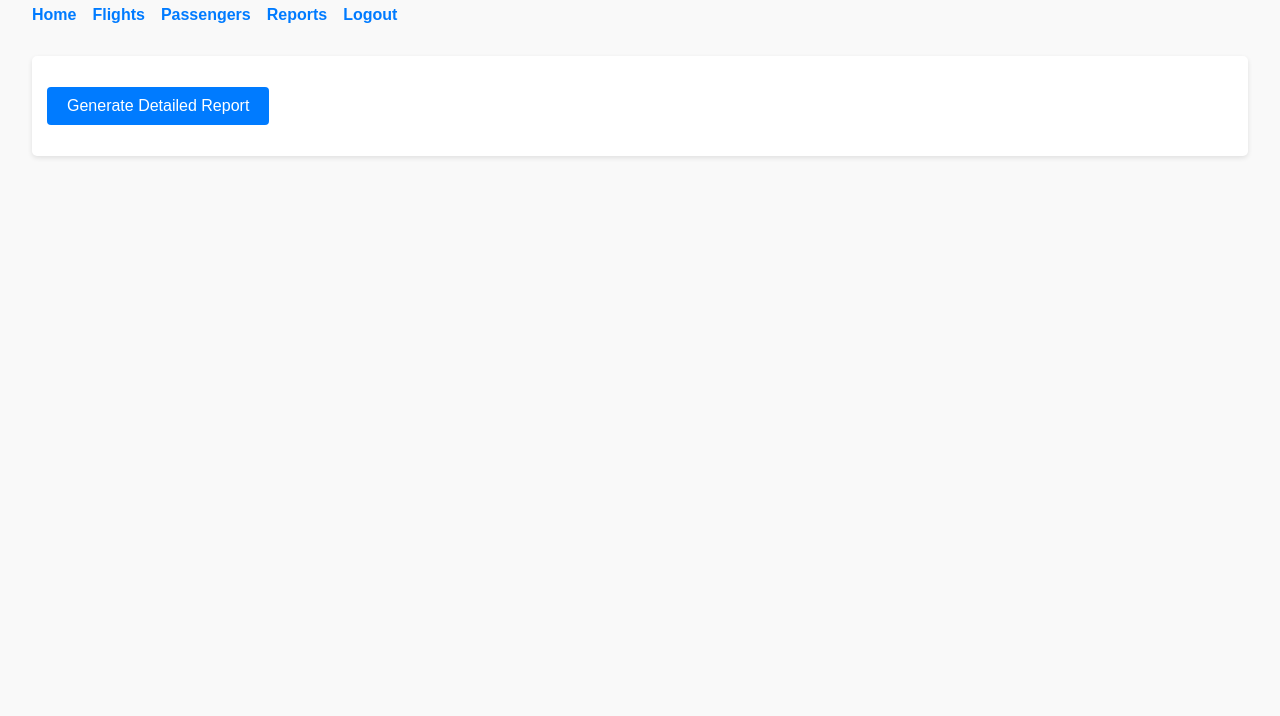
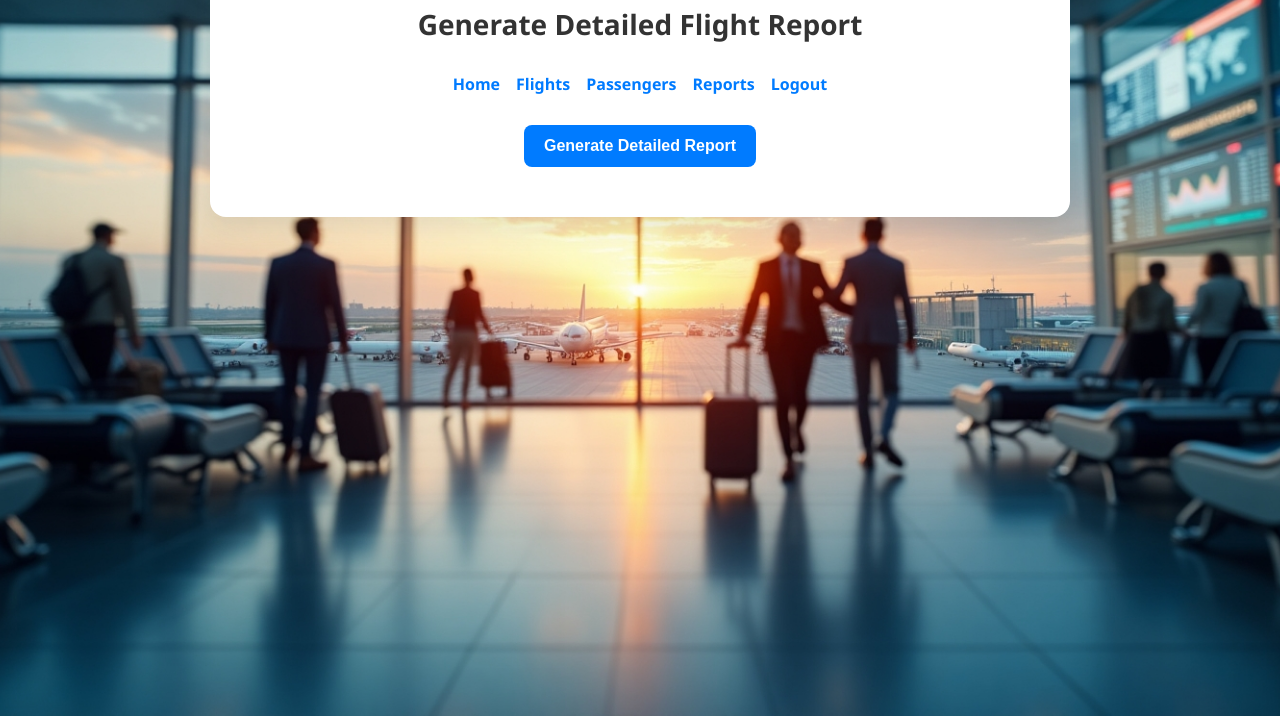
Before and after one commit to Shaldonbarnes10/Xenos_Airport_Operations, a website: page public/report.html in a window 1280 px wide. Shown: the part 84-800 px from the top of the page. Drawn offline with Linux system fonts and the light colour scheme.

Commit message:
one of the last!!

```diff
--- a/package.json
+++ b/package.json
@@ -12,6 +12,7 @@
   "dependencies": {
     "body-parser": "^2.2.0",
     "cors": "^2.8.5",
+    "dotenv": "^16.5.0",
     "express": "^5.1.0",
     "express-session": "^1.18.1",
     "nodemailer": "^6.10.1",
--- /dev/null
+++ b/public/landingPage.css
@@ -0,0 +1,56 @@
+/* Base Page Style */
+body {
+    margin: 0;
+    padding: 0;
+    font-family: 'Segoe UI', Tahoma, Geneva, Verdana, sans-serif;
+    background: url('pic.jpg') no-repeat center center fixed;
+    background-size: cover;
+    display: flex;
+    justify-content: center;
+    align-items: center;
+    height: 100vh;
+}
+
+/* Landing Container */
+.landing-container {
+    background-color: rgba(255, 255, 255, 0.95);
+    padding: 40px 60px;
+    border-radius: 20px;
+    box-shadow: 0 10px 40px rgba(0, 0, 0, 0.2);
+    text-align: center;
+}
+
+/* Header */
+h1 {
+    font-size: 36px;
+    color: #007bff;
+    margin-bottom: 30px;
+}
+
+/* Navigation Styles */
+nav ul {
+    list-style: none;
+    padding: 0;
+    margin: 0;
+}
+
+nav ul li {
+    margin: 15px 0;
+}
+
+nav ul li a {
+    text-decoration: none;
+    font-size: 20px;
+    font-weight: 600;
+    color: #333;
+    padding: 12px 24px;
+    border-radius: 10px;
+    background-color: #e9f1ff;
+    transition: background-color 0.3s, color 0.3s;
+    display: inline-block;
+}
+
+nav ul li a:hover {
+    background-color: #007bff;
+    color: #fff;
+}
--- a/public/report.html
+++ b/public/report.html
@@ -5,70 +5,103 @@
     <meta name="viewport" content="width=device-width, initial-scale=1" />
     <title>Generate Flight Report - XENOS</title>
     <style>
+        /* Base Page Style */
         body {
-            font-family: Arial, sans-serif;
-            margin: 2rem;
-            background-color: #f9f9f9;
+            font-family: 'Segoe UI', Tahoma, Geneva, Verdana, sans-serif;
+            background: url('pic.jpg') no-repeat center center fixed;
+            background-size: cover;
+            margin: 0;
+            padding: 0;
+            display: flex;
+            justify-content: center;
+            align-items: flex-start;
+            min-height: 100vh;
         }
+
+        /* Container Box */
+        .report-container {
+            background: white;
+            margin-top: 40px;
+            width: 95%;
+            max-width: 800px;
+            padding: 30px;
+            border-radius: 16px;
+            box-shadow: 0 8px 30px rgba(0, 0, 0, 0.1);
+        }
+
+        /* Header */
         h1 {
+            text-align: center;
+            margin-bottom: 30px;
+            font-size: 28px;
             color: #333;
         }
+
+        /* Button */
         button {
-            padding: 10px 20px;
-            font-size: 1rem;
-            cursor: pointer;
+            padding: 12px 20px;
+            font-size: 16px;
+            font-weight: bold;
+            border-radius: 8px;
+            border: none;
             background-color: #007bff;
             color: white;
-            border: none;
-            border-radius: 4px;
-            margin-top: 1rem;
+            cursor: pointer;
+            transition: background-color 0.3s ease;
+            display: block;
+            margin: 0 auto;
         }
+
+        button:hover {
+            background-color: #0056b3;
+        }
+
         button:disabled {
             background-color: #6c757d;
             cursor: not-allowed;
         }
+
         #message {
-            margin-top: 1rem;
+            margin-top: 20px;
+            text-align: center;
             font-weight: bold;
         }
+
+        /* Navigation */
         nav ul {
             padding: 0;
             list-style: none;
             display: flex;
             gap: 1rem;
-            margin-bottom: 2rem;
+            justify-content: center;
+            margin-bottom: 30px;
         }
+
         nav ul li a {
             text-decoration: none;
             color: #007bff;
             font-weight: 600;
         }
+
         nav ul li a:hover {
             text-decoration: underline;
-        }
-        .report-container {
-            margin: 20px 0;
-            padding: 15px;
-            background-color: #fff;
-            border-radius: 5px;
-            box-shadow: 0 2px 5px rgba(0,0,0,0.1);
         }
     </style>
 </head>
 <body>
+    <div class="report-container">
         <h1>Generate Detailed Flight Report</h1>
 
         <nav>
             <ul>
-            <li><a href="index.html">Home</a></li>
+                <li><a href="landingPage.html">Home</a></li>
                 <li><a href="flights.html">Flights</a></li>
                 <li><a href="passengers.html">Passengers</a></li>
-            <li><a href="reports.html">Reports</a></li>
-            <li><a href="index.html">Logout</a></li>
+                <li><a href="report.html">Reports</a></li>
+                <li><a href="signin.html">Logout</a></li>
             </ul>
         </nav>
 
-    <div class="report-container">
         <button id="generateReportBtn">Generate Detailed Report</button>
         <div id="message"></div>
     </div>
--- a/public/styles.css
+++ b/public/styles.css
@@ -31,7 +31,7 @@ input {
 button {
     width: 100%;
     padding: 10px;
-    background-color: #28a745;
+    background-color: #007bff;
     color: white;
     border: none;
     cursor: pointer;
@@ -39,7 +39,7 @@ button {
 }
 
 button:hover {
-    background-color: #218838;
+    background-color: #125195;
 }
 
 /* Add some spacing to the link */
--- a/requirements.txt
+++ b/requirements.txt
@@ -3,3 +3,4 @@ express
 pg
 express-session
 pdfkit
+dotenv
```
Also changed, not shown: public/landingPage.html (+2 -2 lines), public/signin.html (+1 -0 lines), server.js (+10 -8 lines), 2 other files. Lines whose indentation alone changed are shown as unchanged.
